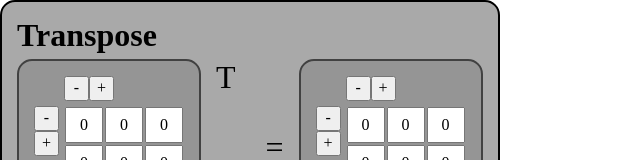
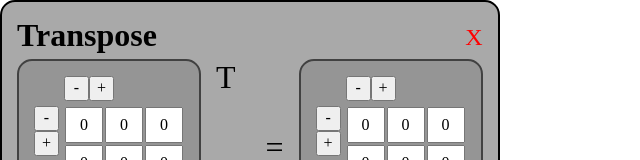
Before and after one commit to DEsimas/matrix-calc, a React app: page / in a window 1280 px wide. Shown: the top 160 px of the page, without its empty margins (0-640 px from the left). Built offline with nearby package versions, Linux system fonts and the light colour scheme.

Commit message:
onClose event

```diff
--- a/src/components/Transpose.css
+++ b/src/components/Transpose.css
@@ -7,6 +7,20 @@
     border: 2px black solid;
     border-radius: 15px;
     padding: 15px;
+}
+
+.transpose-top {
+    display: flex;
+    justify-content: space-between;
+}
+
+.transpose-exit {
+    background-color: transparent;
+    border: none;
+    color: red;
+    font-size: 24px;
+    cursor: pointer;
+    padding: 0;
 }
 
 .transpose-desktop {
--- a/src/components/Transpose.js
+++ b/src/components/Transpose.js
@@ -18,7 +18,10 @@ const Transpose = (props) => {
             }}
             onMouseLeave={() => setIsMoving(false)}
             style={{ position: 'absolute', ...position }} className='transpose'>
-            <h2 className='transpose-header'>Transpose</h2>
+            <div className='transpose-top'>
+                <h2 className='transpose-header'>Transpose</h2>
+                <button onClick={typeof props.onClose == 'function' && props.onClose()} className='transpose-exit'>X</button>
+            </div>
             <div className='transpose-desktop'>
                 <div className='transpose-input'>
                     <Input value={matrix1} onChange={(matrix) => {
```
